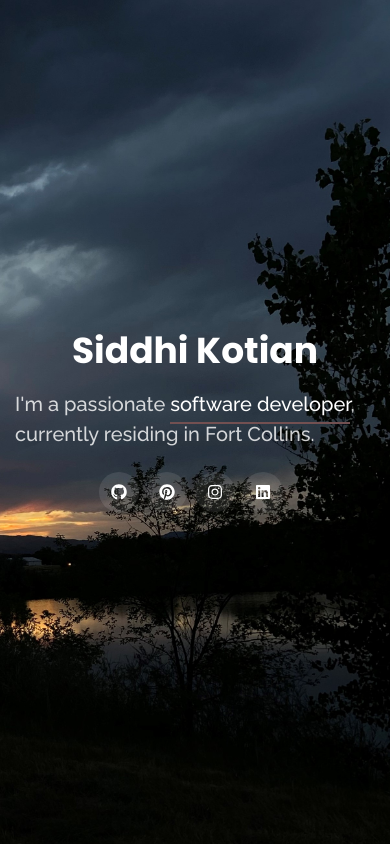
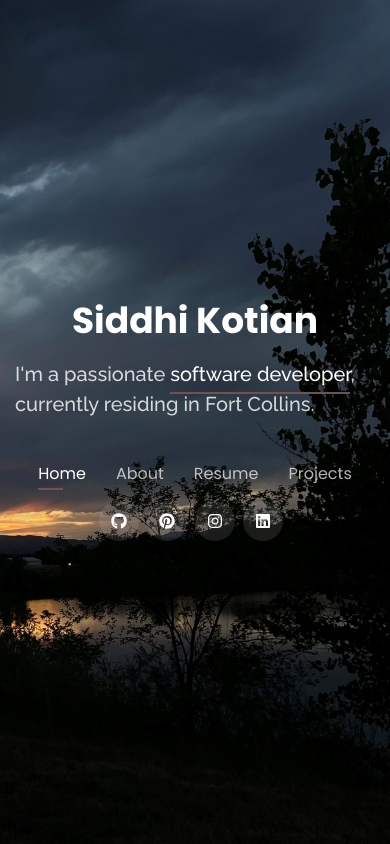
Before and after one commit to siddhik97/portfolio, a React (Create React App) app: page / in a window 390 px wide. Built offline with nearby package versions, Linux system fonts and the light colour scheme; a web font is replaced by a local one.

Commit message:
fixes mobile bugs

```diff
--- a/src/Header.js
+++ b/src/Header.js
@@ -11,7 +11,7 @@ function Header() {
 
                 <h2>I'm a passionate <span>software developer</span>, currently residing in Fort Collins.</h2>
 
-                <nav className="nav-menu d-none d-lg-block">
+                <nav className="nav-menu d-lg-block">
                     <ul>
                         <li className="active"><a href="#header">Home</a></li>
                         <li><a href="#about">About</a></li>
```
